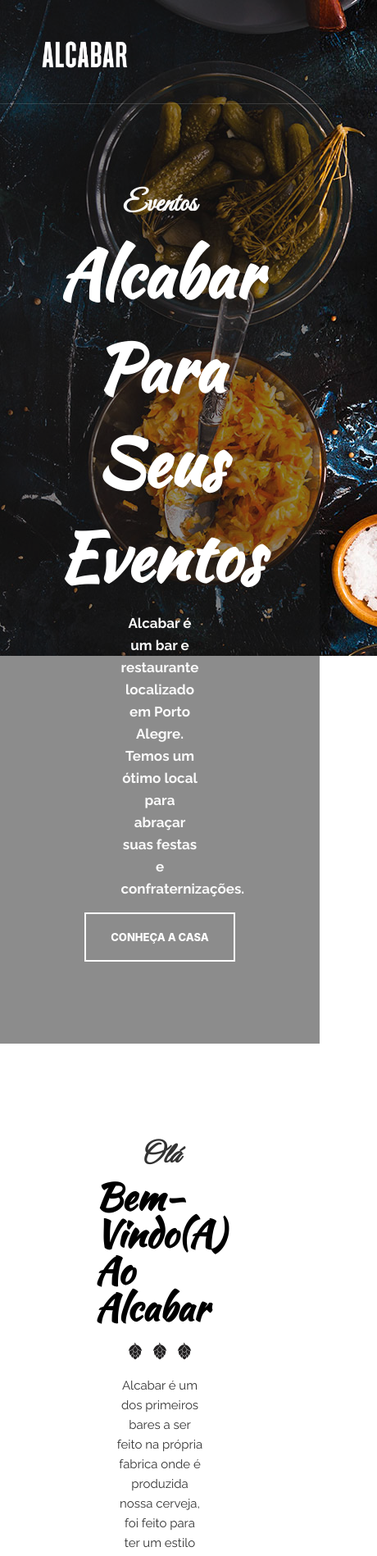
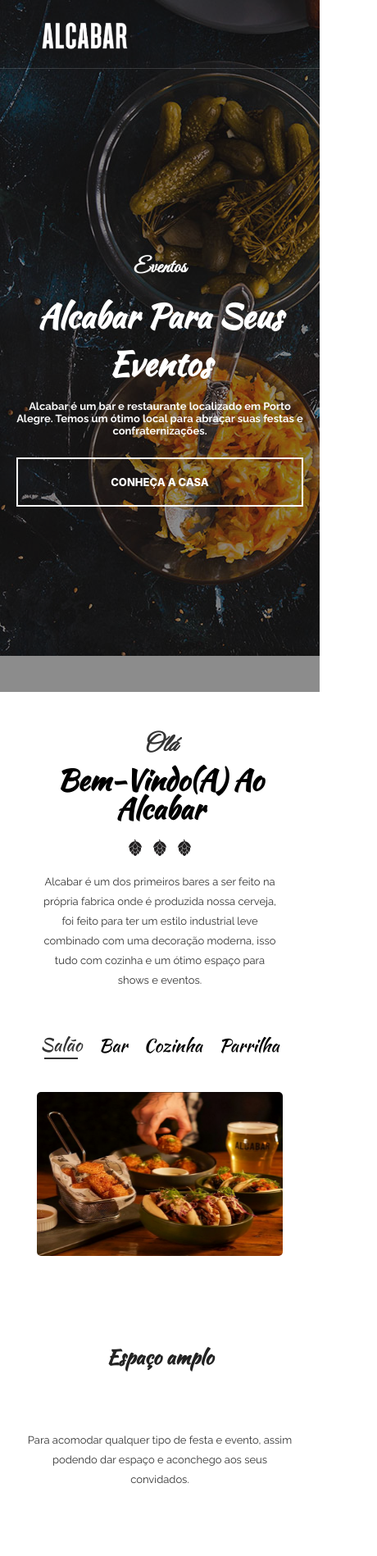
Before and after one commit to Lucas-Gomes-hb/alcabar, a React (Create React App) app: page / in a window 390 px wide. Shown: the top 1898 px of the page at 82% size, 460 px wide, since content can reach past the window. Built offline with nearby package versions, Linux system fonts and the light colour scheme.

Commit message:
celular 480

```diff
--- a/src/components/card/styles.css
+++ b/src/components/card/styles.css
@@ -48,3 +48,25 @@
   cursor: pointer;
   margin: 10px;
 }
+
+@media (max-width: 480px) {
+  .card img {
+    width: 300px;
+    height: 200px;
+    border-radius: 5px;
+  }
+
+  .card h2 {
+    font-weight: 700;
+    margin-top: 15px;
+    margin-bottom: 28px;
+    line-height: 1;
+  }
+  .card p {
+    font-size: 13px;
+    line-height: 24px;
+    color: #333;
+    text-align: center;
+    margin-bottom: 30px;
+  }
+}
--- a/src/components/cardapio/index.jsx
+++ b/src/components/cardapio/index.jsx
@@ -4,6 +4,45 @@
 import batata from "../../images/batata.jpg";
 
 export const Cardapio = () => {
+  const cards = [
+    <FoodCard
+      key={0}
+      title={"Batata Frita"}
+      text={"Aqui vai a descrição"}
+      cover={batata}
+    />,
+    <FoodCard
+      key={1}
+      title={"Batata Frita"}
+      text={"Aqui vai a descrição"}
+      cover={batata}
+    />,
+    <FoodCard
+      key={3}
+      title={"Batata Frita"}
+      text={"Aqui vai a descrição"}
+      cover={batata}
+    />,
+    <FoodCard
+      key={4}
+      title={"Batata Frita"}
+      text={"Aqui vai a descrição"}
+      cover={batata}
+    />,
+    <FoodCard
+      key={5}
+      title={"Batata Frita"}
+      text={"Aqui vai a descrição"}
+      cover={batata}
+    />,
+    <FoodCard
+      key={6}
+      title={"Batata Frita"}
+      text={"Aqui vai a descrição"}
+      cover={batata}
+    />,
+  ];
+
   return (
     <div className="foods">
       <div className="cardapio-background">
@@ -13,36 +52,7 @@
           <h2>Veja os mais pedidos do nosso cardapio!</h2>
         </div>
         <div className="cardapio">
-          <FoodCard
-            title={"Batata Frita"}
-            text={"Aqui vai a descrição"}
-            cover={batata}
-          />
-          <FoodCard
-            title={"Batata Frita"}
-            text={"Aqui vai a descrição"}
-            cover={batata}
-          />
-          <FoodCard
-            title={"Batata Frita"}
-            text={"Aqui vai a descrição"}
-            cover={batata}
-          />
-          <FoodCard
-            title={"Batata Frita"}
-            text={"Aqui vai a descrição"}
-            cover={batata}
-          />
-          <FoodCard
-            title={"Batata Frita"}
-            text={"Aqui vai a descrição"}
-            cover={batata}
-          />
-          <FoodCard
-            title={"Batata Frita"}
-            text={"Aqui vai a descrição"}
-            cover={batata}
-          />
+          {window.screen.width > 480 ? cards : cards.slice(2, 5)}
         </div>
         <div className="round-up"></div>
       </div>
--- a/src/components/cardapio/styles.css
+++ b/src/components/cardapio/styles.css
@@ -62,30 +62,38 @@
   margin-bottom: 25px;
 }
 
-.food-card {
-  background-image: url("../../images/batata.jpg");
-  background-repeat: no-repeat;
-  background-size: cover;
+@media (max-width: 480px) {
+  .foods {
+    background-image: url("../../images/8.jpg");
+    background-size: auto;
+    height: 120vh;
+  }
 
-  border-radius: 5px;
-  background-position: center;
+  .cardapio-intro h3 {
+    font-size: 25px;
+  }
+
+  .cardapio-intro h2 {
+    font-size: 30px;
+    font-weight: 400;
+    margin-bottom: 0px;
+  }
+
+  .cardapio {
+    width: 90%;
+    height: 700px;
+    margin: auto;
+    margin-top: 20px;
+    margin-bottom: 20px;
+    display: grid;
+    grid-template-columns: repeat(auto-fill, 100%);
+    grid-template-rows: repeat(auto-fill, minmax(200px, 1fr));
+    gap: 3px;
+    grid-auto-rows: 0;
+    overflow-y: hidden;
+    padding: 3px;
+  }
+  .cardapio-intro {
+    padding-top: 15px;
+  }
 }
-
-.food-cover {
-  height: 100%;
-  width: 100%;
-  color: #00000000;
-  cursor: pointer;
-  transition: 0.3s;
-  display: grid;
-  border-radius: 5px;
-
-  justify-content: center;
-  align-content: center;
-  text-align: center;
-}
-
-.food-cover:hover {
-  color: #fff;
-  background-color: #0000006b;
-}
--- a/src/components/conheca/styles.css
+++ b/src/components/conheca/styles.css
@@ -2,3 +2,8 @@
   background: #fff;
   padding: 120px 100px;
 }
+@media (max-width: 480px) {
+  .conheca-container {
+    padding: 50px 5px;
+  }
+}
--- a/src/components/drinkable/styles.css
+++ b/src/components/drinkable/styles.css
@@ -1,6 +1,7 @@
 .drinkable {
   padding: 120px 100px;
 }
+
 .drinkable-choices {
   margin-top: 50px;
 }
@@ -64,3 +65,20 @@
 .bodyOn div {
   padding: 30px;
 }
+
+@media (max-width: 480px) {
+  .drinkable {
+    padding: 50px 5px;
+  }
+  .bodyOn img {
+    width: 300px;
+    height: 200px;
+  }
+  .drinkable-choices .show {
+    margin-top: 40px;
+    display: grid;
+    grid-template-columns: repeat(auto-fill, minMax(300px, 1fr));
+    grid-template-rows: repeat(auto-fill, minMax(50%, 1fr));
+    gap: 5px;
+  }
+}
--- a/src/components/food-card/styles.css
+++ b/src/components/food-card/styles.css
@@ -24,3 +24,22 @@
   color: #fff;
   background-color: #0000006b;
 }
+
+@media (max-width: 480px) {
+  .food-card {
+    display: grid;
+    align-content: end;
+  }
+  .food-cover {
+    color: #fff;
+    background-color: #0000006b;
+    height: 230px;
+  }
+
+  .food-cover h2 {
+    font-size: 20px;
+  }
+  .food-cover p {
+    font-size: 14px;
+  }
+}
--- a/src/components/footer/styles.css
+++ b/src/components/footer/styles.css
@@ -79,3 +79,33 @@
   border-top-left-radius: 600px;
   border-top-right-radius: 600px;
 }
+
+@media (max-width: 480px) {
+  .copyright {
+    padding: 15px;
+  }
+  footer {
+    height: 250px;
+  }
+
+  footer a {
+    margin-bottom: 3px;
+  }
+
+  footer h2 {
+    font-size: 20px;
+  }
+  footer div p {
+    margin-bottom: 3px;
+  }
+
+  footer div {
+    font-size: 12px;
+    font-weight: 400;
+    line-height: 18px;
+    padding: 10px;
+  }
+  .endereco a {
+    font-size: 12px;
+  }
+}
--- a/src/components/informacao/styles.css
+++ b/src/components/informacao/styles.css
@@ -41,3 +41,26 @@
   text-align: center;
   width: 85%;
 }
+
+@media (max-width: 480px) {
+  .informacao {
+    margin: auto;
+    width: 90%;
+    display: flex;
+    flex-direction: column;
+    align-items: center;
+    margin-bottom: 15px;
+    text-align: center;
+  }
+
+  .informacao h2 {
+    font-size: 35px;
+  }
+
+  .informacao h3 {
+    font-size: 30px;
+  }
+  .informacao p {
+    font-size: 13px;
+  }
+}
--- a/src/components/main-container/styles.css
+++ b/src/components/main-container/styles.css
@@ -51,3 +51,31 @@
   background: #fff;
   color: #333;
 }
+
+@media (max-width: 480px) {
+  .main-container {
+    min-height: 90vh;
+    padding: 20px;
+    display: grid;
+    align-content: center;
+  }
+
+  .main-container h1 {
+    width: 100%;
+    font-size: 40px;
+    line-height: normal;
+    padding-bottom: 10px;
+  }
+  .main-container h2 {
+    width: 100%;
+    font-size: 25px;
+    line-height: normal;
+    padding-bottom: 10px;
+  }
+  .main-container p {
+    width: 100%;
+    font-size: 13px;
+    line-height: normal;
+    padding-bottom: 20px;
+  }
+}
--- a/src/components/navbar/styles.css
+++ b/src/components/navbar/styles.css
@@ -3,7 +3,7 @@
 }
 nav {
   z-index: 10000;
-  min-height: 15vh;
+  height: 15vh;
   width: 100%;
   display: flex;
   align-items: center;
@@ -41,3 +41,22 @@
 nav .menu {
   width: 60vw;
 }
+
+@media (max-width: 480px) {
+  nav {
+    height: 10vh;
+    width: 100vw;
+    display: block;
+  }
+
+  nav .logo {
+    margin-left: 10vw;
+    height: 80px;
+    padding: 10px;
+    position: fixed;
+  }
+
+  .margin15 {
+    height: 10vh;
+  }
+}
```
